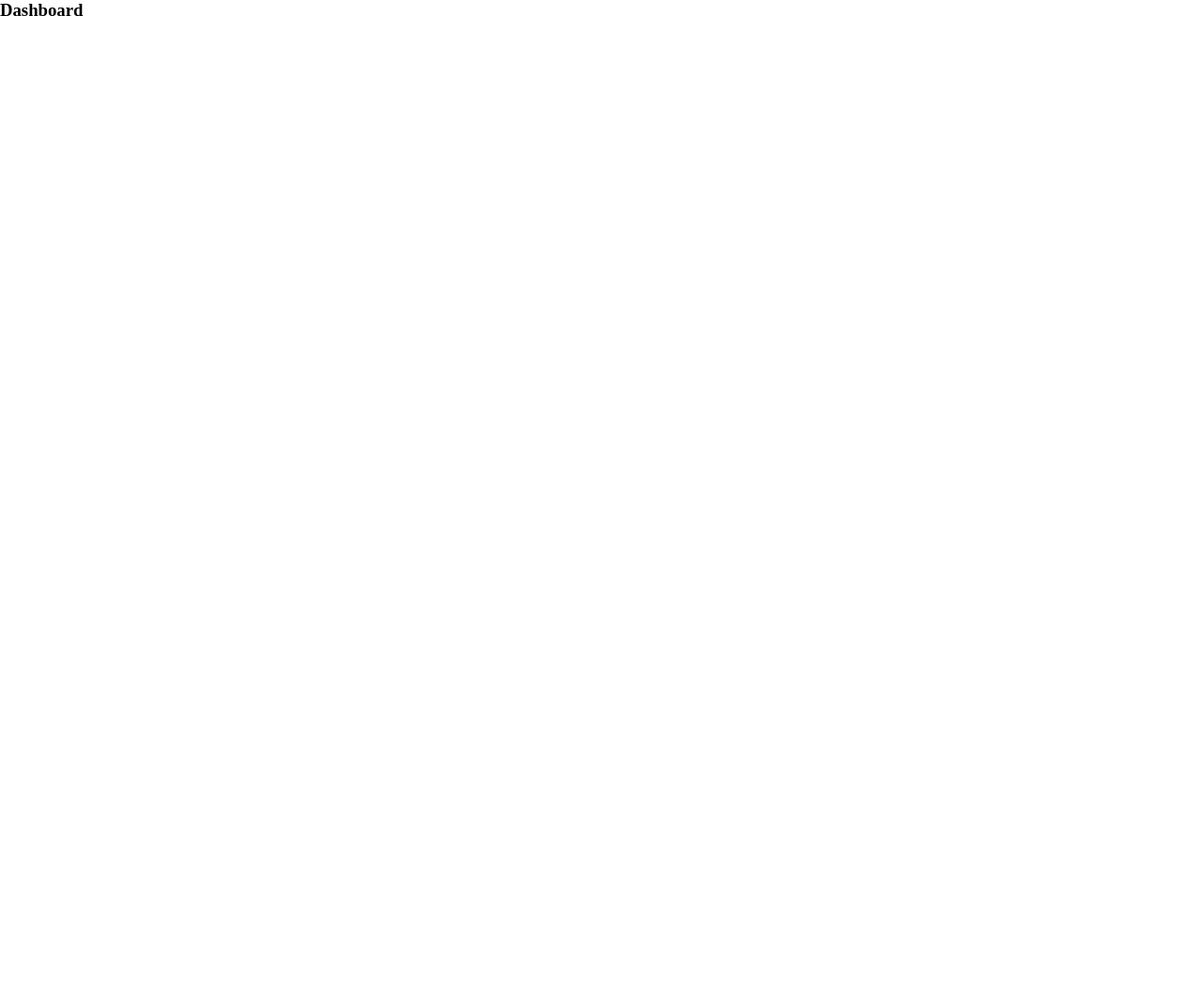
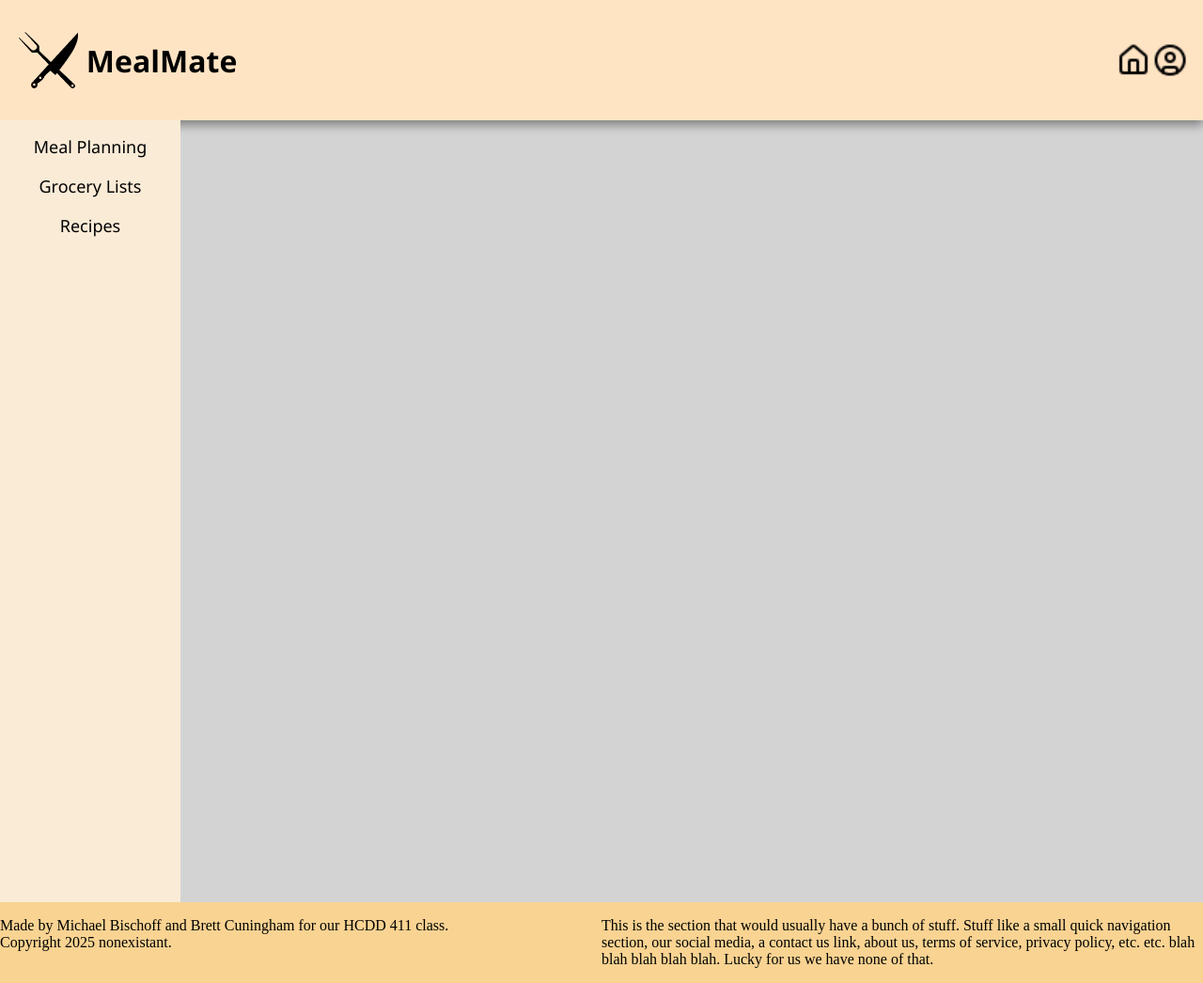
Before and after one commit to mbisch11/full-stack-mini-app, a website: page frontend/dashboard.html in a window 1280 px wide. Shown: the whole page at 94% size. Before the commit the page ends 800 px from the top, so only its background shows below. Drawn offline with Linux system fonts and the light colour scheme.

Commit message:
More UI changes

```diff
--- a/frontend/client.js
+++ b/frontend/client.js
@@ -1,3 +1,11 @@
+function navLogin(){
+    window.location.assign("login.html");
+}
+
+function navSignup(){
+    window.location.assign("signup.html");
+}
+
 async function loginUser(){
     event.preventDefault();
     const username = document.querySelector("#usernameLogForm").value;
--- a/frontend/dashboard.html
+++ b/frontend/dashboard.html
@@ -5,6 +5,40 @@
         <script src="./client.js" defer></script>
     </head>
     <body>
-        <h3>Dashboard</h3>
+        <div id="header">
+            <div id="logoSide">
+                <img id="logo" src="./assets/fork-knife.png"/>
+                <h3 id="title">MealMate</h3>
+            </div>
+            <div id="logoSide">
+                <img id="headerIcon" src="./assets/house.png" />
+                <img id="headerIcon" src="./assets/circle-user.png" />
+            </div>
+        </div>
+        <div id="dashBody">
+            <div id="sidebar">
+                <p id="sidebarText">Meal Planning</p>
+                <p id="sidebarText">Grocery Lists</p>
+                <p id="sidebarText">Recipes</p>
+            </div>
+
+        </div>
+        <div id="footer">
+            <div id="leftFoot">
+                <p>
+                    Made by Michael Bischoff and Brett Cuningham for our HCDD 411 class.
+                    <br/>
+                    Copyright 2025 nonexistant.
+                </p>
+            </div>
+            <div id="rightFoot">
+                <p>
+                    This is the section that would usually have a bunch of stuff.
+                    Stuff like a small quick navigation section, our social media,
+                    a contact us link, about us, terms of service, privacy policy,
+                    etc. etc. blah blah blah blah blah. Lucky for us we have none of that.
+                </p>
+            </div>
+        </div>
     </body>
 </html>
--- a/frontend/style.css
+++ b/frontend/style.css
@@ -22,6 +22,16 @@ body{
     padding: 4px 20px;
     box-shadow: 0px 5px 10px rgba(0, 0, 0, 0.4);
     position: sticky;
+}
+#headerIcon{
+    aspect-ratio: 1/1;
+    height: 30%;
+    transition: all;
+    transition-duration: 150ms;
+}
+#headerIcon:hover{
+    scale: calc(1.05);
+    cursor: pointer;
 }
 /*Constants end*/
 
@@ -135,3 +145,32 @@ body{
     margin: auto auto;
 }
 /*Sign Up End*/
+
+/*Dashboard Start*/
+#dashBody{
+    background-color: lightgray;
+    width: 100%;
+}
+#sidebar{
+    height: 100%;
+    position: sticky;
+    background-color: antiquewhite;
+    width: 12.5%;
+    padding: 16px;
+    display: flex;
+    flex-direction: column;
+    align-items: center;
+    justify-items: center;
+}
+#sidebarText{
+    font-family: 'Segoe UI', Tahoma, Geneva, Verdana, sans-serif;
+    font-size: large;
+    margin-top: 0px;
+    transition: all;
+    transition-duration: 150ms;
+}
+#sidebarText:hover{
+    scale: calc(1.05);
+    cursor: pointer;
+}
+/*Dashboard End*/
```
Also changed, not shown: frontend/index.html (+2 -6 lines), frontend/assets/circle-user.png (added), frontend/assets/house.png (added).
